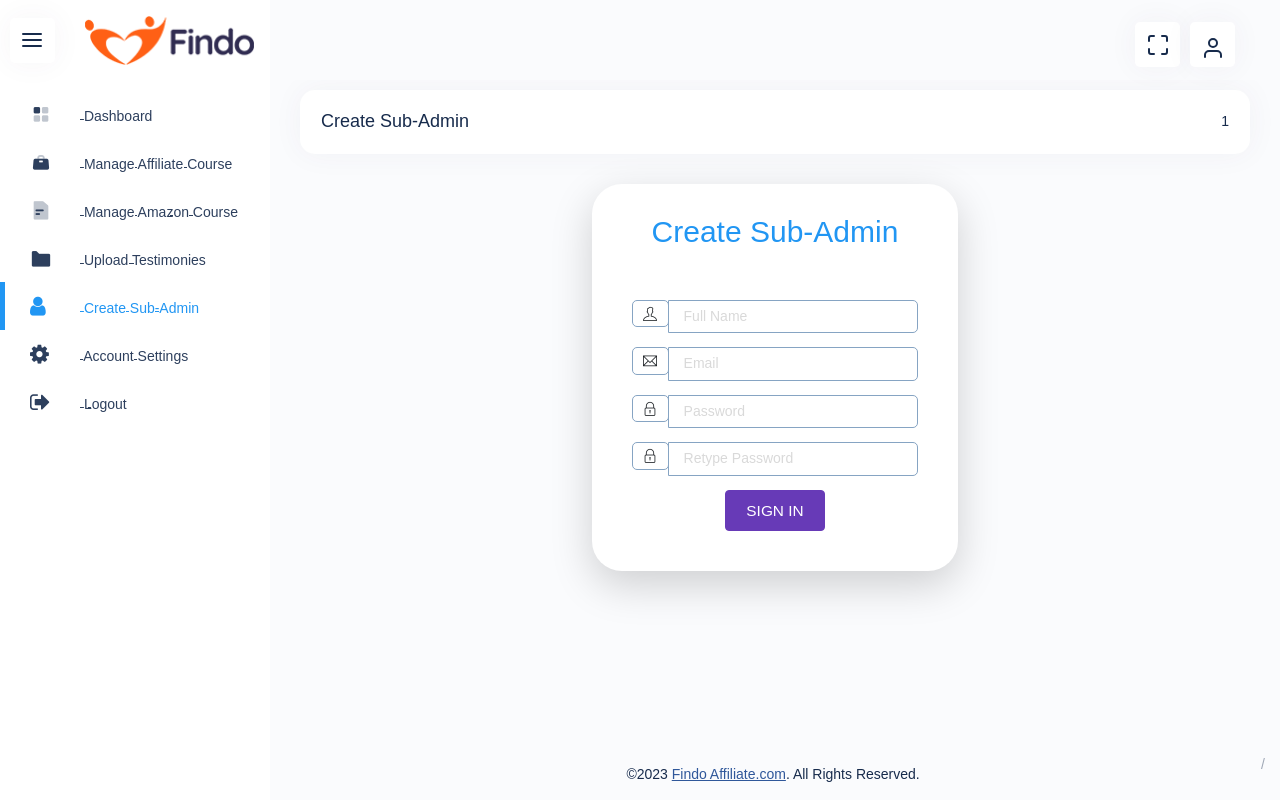
After one commit to favouruzodinma/affiliate, a PHP site: page /Affiliate/admin/web/subadmin.php in a window 1280 px wide. The commit adds this page. Run offline with PHP 8.4, Linux system fonts and the light colour scheme; the visitor is signed in with stand-in values (Sample User, id 1); some libraries are stand-ins or nearby versions; some web fonts are replaced.

Commit message:
afflite update

```diff
--- a/admin/web/dashboard.php
+++ b/admin/web/dashboard.php
@@ -15,7 +15,7 @@ include_once('navbar.php');
 							<?php $userid=$_SESSION['userid'];
 							$sql= $conn->query(" SELECT * FROM admin WHERE userid='$userid'");
 							if($sql->num_rows>0){
-								while($row=$sql->fetch_assoc()){?>
+							while($row=$sql->fetch_assoc()){?>
 					  		<h4 class="box-title mb-md-0 mb-20"><span class="text-primary">Welcome</span> <?php echo $row['flname']; ?>&#128526&#128526&#128526</h4>
 							  <p class="mb-0 text-fade pr-10 pt-5"><?php echo "Today is " .  date(" D, d M Y") . "<br>";?>
 								</p>
--- a/admin/web/navbar.php
+++ b/admin/web/navbar.php
@@ -39,6 +39,12 @@
 			<span>Upload Testimonies</span>
           </a>
         </li>
+        <li>
+          <a href="subadmin.php">
+            <i class="fa  fa-user"><span class="path1"></span><span class="path2"></span><span class="path3"></span></i>
+      <span>Create Sub-Admin</span>
+          </a>
+        </li>
 
         <li>
           <a href="setting.php">
@@ -46,6 +52,7 @@
 			<span>Account Settings</span>
           </a>
         </li>
+
     <li>
           <a href="logout.php">
             <i class="fa fa-sign-out"><span class="path1"></span><span class="path2"></span><span class="path3"></span></i>
--- /dev/null
+++ b/admin/web/subadmin.php
@@ -0,0 +1,117 @@
+<?php
+include_once('header.php');
+?>
+  <!-- Left side column. contains the logo and sidebar -->
+  <?php
+   include_once('navbar.php');
+  ?>
+  <!-- Content Wrapper. Contains page content -->
+  <div class="content-wrapper">
+	  <div class="container-full">
+		<!-- Content Header (Page header) -->
+		<div class="content-header">
+			<div class="d-flex align-items-center">
+			<div class="col-12 mr-auto">
+				  <div class="box">
+					<div class="box-body">
+						<div class="d-md-flex d-block align-items-center justify-content-between">
+					  		<h4 class="box-title mb-md-0 mb-20">Create Sub-Admin</h4>
+                <?php if(isset($_SESSION['mgs'])){ echo $_SESSION['mgs']; }?>
+					       <!-- <a href="profile.php" class="my-3">Profile Page</a> -->
+						</div>
+					</div>
+				  </div>
+				</div>
+
+			</div>
+		</div>
+         <center>
+         <!-- <div class="container-fluid ">-->
+            <div class="container">
+            <div class="container h-p100">
+		<div class="row align-items-center justify-content-md-center h-p100">
+
+			<div class="col-12">
+				<div class="row justify-content-center no-gutters">
+					<div class="col-lg-5 col-md-5 col-12">
+						<div class="bg-white rounded30 shadow-lg">
+							<div class="content-top-agile p-20 pb-0">
+								<h2 class="text-primary">Create Sub-Admin</h2>
+							</div>
+							<div class="p-40">
+								<form action="action.php" method="post">
+									<div class="form-group">
+										<div class="input-group mb-3">
+											<div class="input-group-prepend">
+												<span class="input-group-text bg-transparent"><i class="ti-user"></i></span>
+											</div>
+											<input type="text" class="form-control pl-15 bg-transparent" placeholder="Full Name" name="flname" required>
+										</div>
+									</div>
+									<div class="form-group">
+										<div class="input-group mb-3">
+											<div class="input-group-prepend">
+												<span class="input-group-text bg-transparent"><i class="ti-email"></i></span>
+											</div>
+											<input type="email" class="form-control pl-15 bg-transparent" placeholder="Email" name="email" required>
+										</div>
+									</div>
+									<div class="form-group">
+										<div class="input-group mb-3">
+											<div class="input-group-prepend">
+												<span class="input-group-text bg-transparent"><i class="ti-lock"></i></span>
+											</div>
+											<input type="password" class="form-control pl-15 bg-transparent" placeholder="Password" name="password" required>
+										</div>
+									</div>
+									<div class="form-group">
+										<div class="input-group mb-3">
+											<div class="input-group-prepend">
+												<span class="input-group-text bg-transparent"><i class="ti-lock"></i></span>
+											</div>
+											<input type="password" class="form-control pl-15 bg-transparent" placeholder="Retype Password" name="cpassword" required>
+										</div>
+									</div>
+									  <div class="row">
+
+										<!-- /.col -->
+										<div class="col-12 text-center">
+										  <button type="submit" name="register" class="btn btn-info  w-100 margin-top-10">SIGN IN</button>
+										</div>
+										<!-- /.co -->
+									  </div>
+								</form>
+							</div>
+						</div>
+                        <br />
+					</div>
+				</div>
+			</div>
+		</div>
+	</div>
+</div>
+<!-- </div> -->
+		<!-- Main content -->
+
+		<!-- /.content -->
+	  </div>
+  </div>
+
+<?php
+ include_once('footer.php')
+?>
+
+	</script>
+	<!-- Vendor JS -->
+	<script src="js/vendors.min.js"></script>
+	<script src="js/pages/chat-popup.js"></script>
+    <script src="../assets/icons/feather-icons/feather.min.js"></script>	<script src="../assets/vendor_components/ckeditor/ckeditor.js"></script>
+	<script src="../assets/vendor_plugins/bootstrap-wysihtml5/bootstrap3-wysihtml5.all.js"></script>
+
+	<!-- Joblly App -->
+	<script src="js/template.js"></script>
+
+	<script src="js/pages/editor.js"></script>
+
+</body>
+</html>
```
Also changed, not shown: admin/web/action.php (+1 -15 lines), admin/web/index-tutorial.html (deleted, +0 -19 lines), admin/web/login.php (+4 -5 lines), admin/web/register.php (+0 -112 lines), admin/web/testimonies/WIN_20210507_11_14_16_Pro.jpg (added), admin/web/testimonies/gallery1.jpg (deleted), admin/web/testimonies/gallery3.jpg (deleted), admin/web/testimonies/gallery4.jpg (deleted), admin/web/testimonies/gallery5.jpg (deleted), admin/web/topbar.php (deleted).
